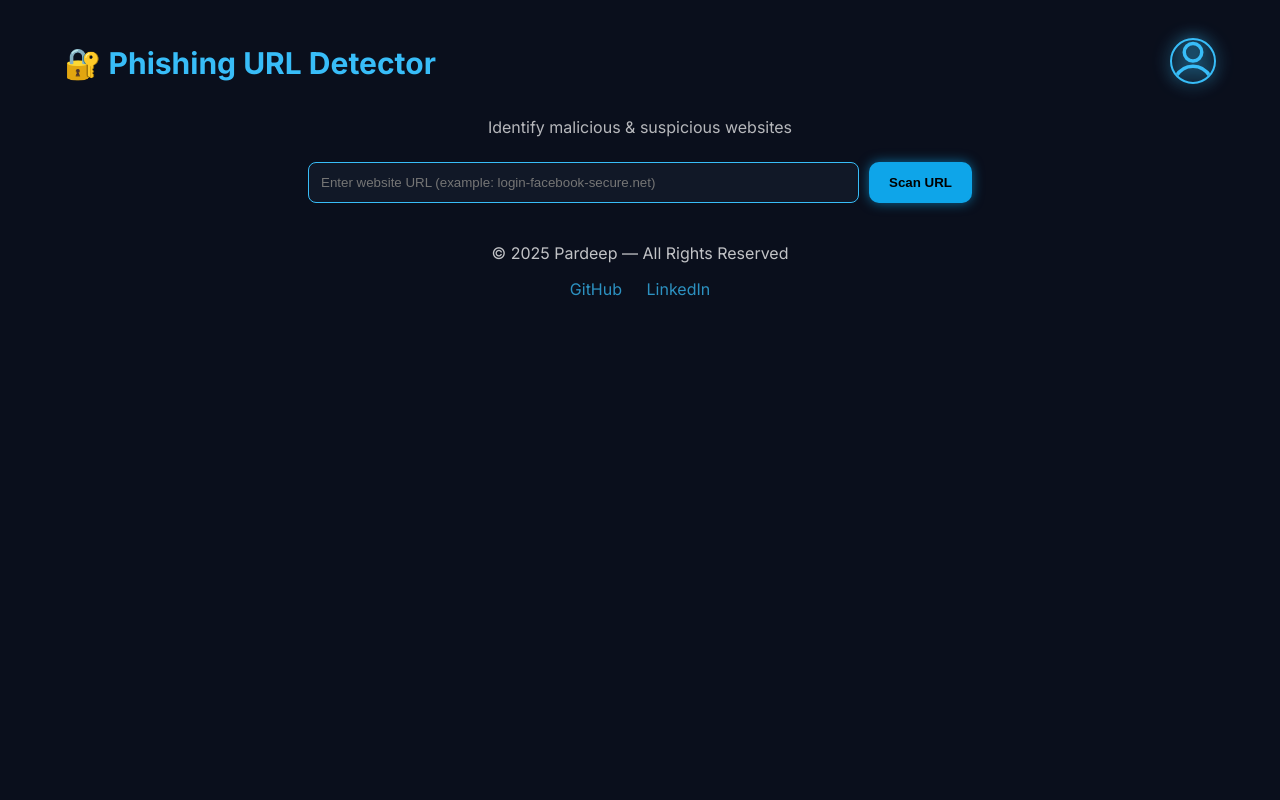
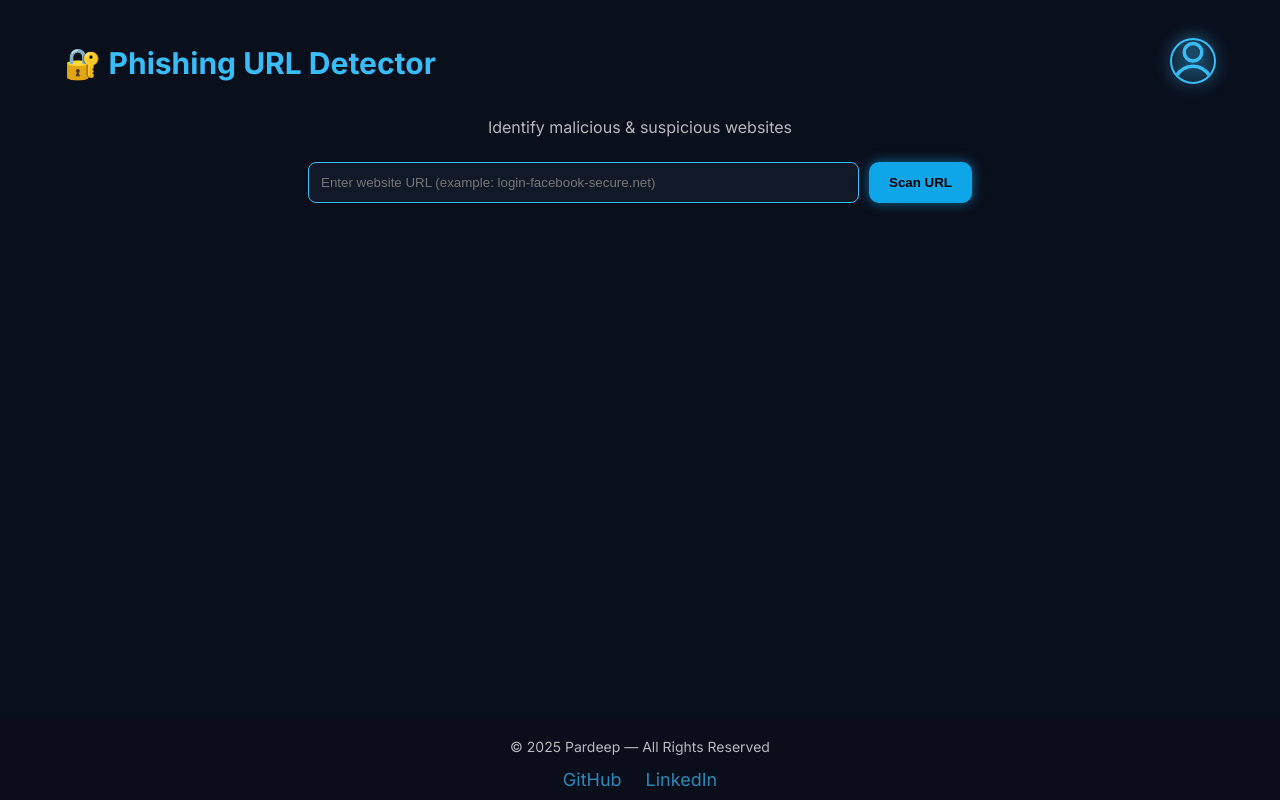
Before and after one commit to lazyhacker24/phishing-url-detector, a Flask app: page / in a window 1280 px wide. Run offline with Flask 3, Linux system fonts and the light colour scheme.

Commit message:
style.css

```diff
--- a/static/style.css
+++ b/static/style.css
@@ -82,9 +82,23 @@ button:hover {
 .danger { border-left-color: #ef4444; }
 
 footer {
-  margin-top: 40px;
-  opacity: 0.75;
+  position: fixed;
+  bottom: 0;
+  width: 100%;
+  text-align: center;
+  padding: 10px 0;
+  background: #0a0f1c;
+  font-size: 14px;
+  opacity: 0.7;
 }
+
+.social a {
+  margin: 0 12px;
+  color: #38bdf8;
+  text-decoration: none;
+  font-size: 18px;
+}
+
 
 .social a {
   margin: 0 10px;
```
